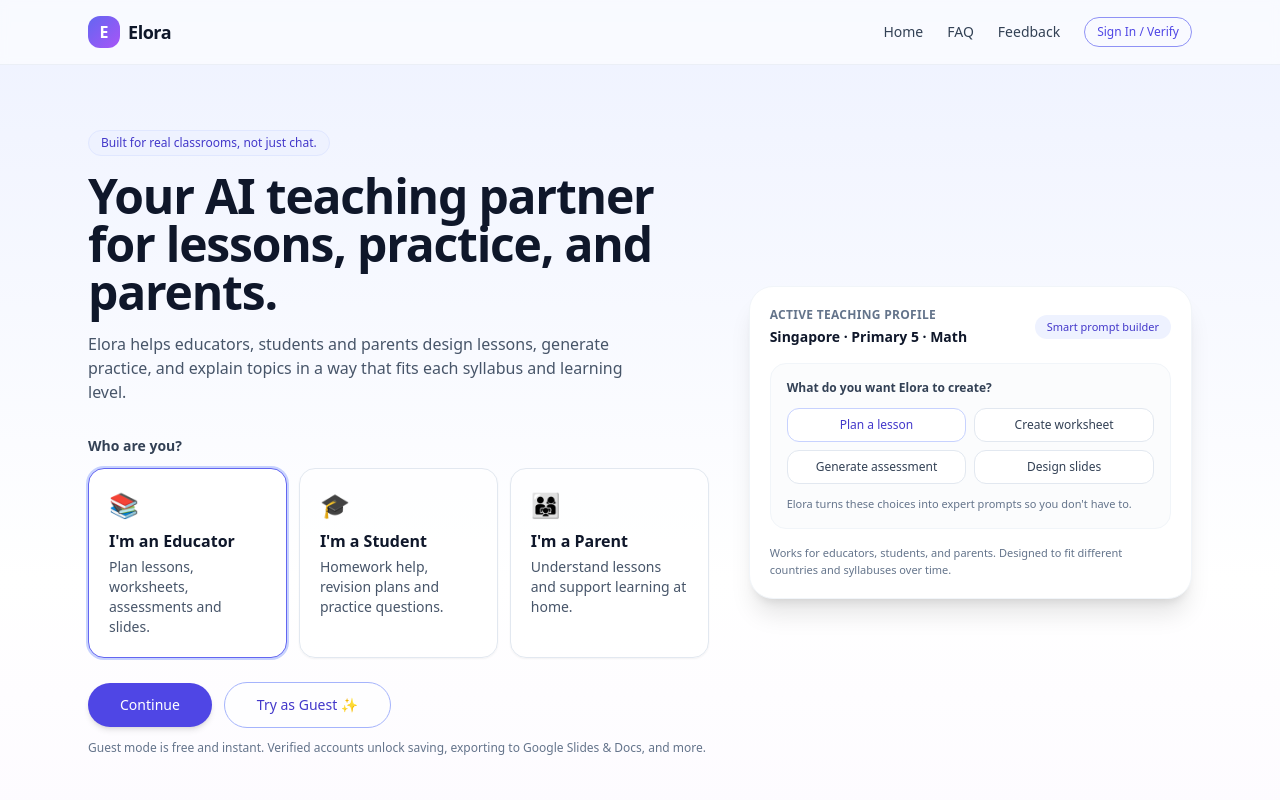
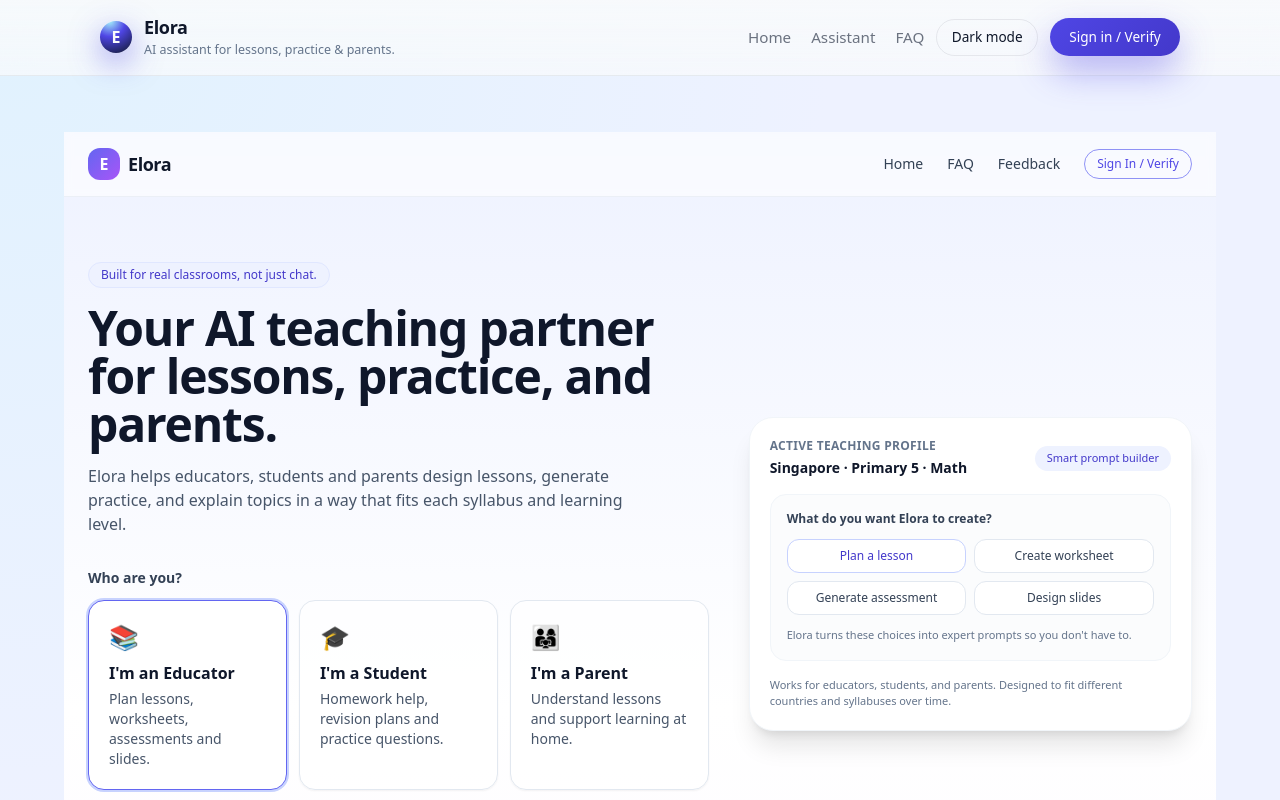
Before and after one commit to tweetharis-netizen/elora-verification-ui, a Next.js app: page / in a window 1280 px wide. Shown: the top 800 px of the page. Built offline with nearby package versions, Linux system fonts and the light colour scheme.

Commit message:
Update _app.js

```diff
--- a/pages/_app.js
+++ b/pages/_app.js
@@ -1,35 +1,89 @@
+import { useEffect, useState } from "react";
 import "../styles/globals.css";
-import { useEffect, useState } from "react";
+
+function EloraShell({ children }) {
+  const [theme, setTheme] = useState("light");
+
+  // Load theme once on mount
+  useEffect(() => {
+    if (typeof window === "undefined") return;
+    const saved = window.localStorage.getItem("elora-theme");
+    const preferred = saved || "light";
+    setTheme(preferred);
+    document.documentElement.setAttribute("data-theme", preferred);
+  }, []);
+
+  const toggleTheme = () => {
+    const next = theme === "light" ? "dark" : "light";
+    setTheme(next);
+    if (typeof window !== "undefined") {
+      window.localStorage.setItem("elora-theme", next);
+      document.documentElement.setAttribute("data-theme", next);
+    }
+  };
+
+  return (
+    <div className="elora-shell">
+      {/* Top nav */}
+      <header className="elora-nav">
+        <div className="elora-nav-inner">
+          <div className="elora-nav-left">
+            <div className="elora-logo-badge">
+              <span className="elora-logo-letter">E</span>
+            </div>
+            <div>
+              <div className="elora-nav-title">Elora</div>
+              <div className="text-[0.78rem] text-slate-500 dark:text-slate-300">
+                AI assistant for lessons, practice & parents.
+              </div>
+            </div>
+          </div>
+
+          <div className="elora-nav-right">
+            <nav className="elora-nav-links hidden sm:flex">
+              <a href="/" className="elora-nav-link">
+                Home
+              </a>
+              <a href="/assistant" className="elora-nav-link">
+                Assistant
+              </a>
+              <a href="/faq" className="elora-nav-link">
+                FAQ
+              </a>
+            </nav>
+
+            <button
+              type="button"
+              className="elora-ghost-button"
+              onClick={toggleTheme}
+            >
+              {theme === "light" ? "Dark mode" : "Light mode"}
+            </button>
+
+            <button
+              type="button"
+              className="elora-primary-button hidden sm:inline-flex"
+              onClick={() => {
+                if (typeof window !== "undefined") {
+                  window.location.href = "/verify";
+                }
+              }}
+            >
+              Sign in / Verify
+            </button>
+          </div>
+        </div>
+      </header>
+
+      <main className="elora-shell-main">{children}</main>
+    </div>
+  );
+}
 
 export default function MyApp({ Component, pageProps }) {
-  const [theme, setTheme] = useState("light");
-
-  useEffect(() => {
-    const saved = localStorage.getItem("elora-theme");
-
-    if (saved) {
-      setTheme(saved);
-      document.documentElement.setAttribute("data-theme", saved);
-      return;
-    }
-
-    const prefersDark = window.matchMedia("(prefers-color-scheme: dark)").matches;
-    const defaultTheme = prefersDark ? "dark" : "light";
-
-    setTheme(defaultTheme);
-    document.documentElement.setAttribute("data-theme", defaultTheme);
-  }, []);
-
-  function toggleTheme() {
-    const newTheme = theme === "light" ? "dark" : "light";
-    setTheme(newTheme);
-    document.documentElement.setAttribute("data-theme", newTheme);
-    localStorage.setItem("elora-theme", newTheme);
-  }
-
   return (
-    <>
-      <Component {...pageProps} theme={theme} toggleTheme={toggleTheme} />
-    </>
+    <EloraShell>
+      <Component {...pageProps} />
+    </EloraShell>
   );
 }
```
